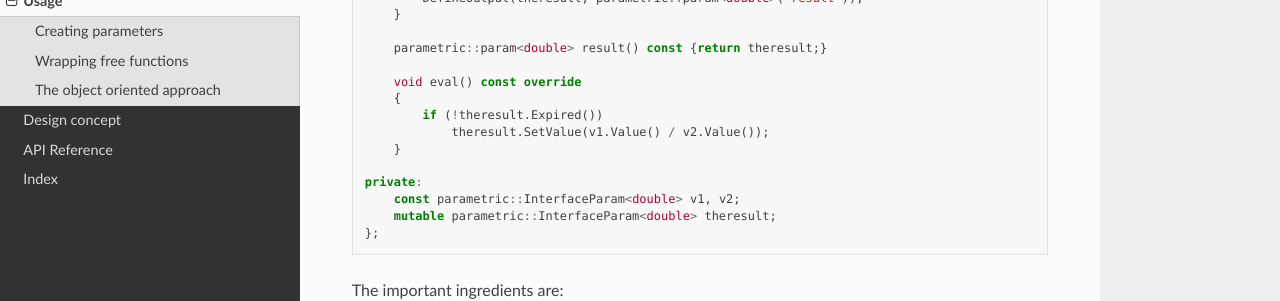
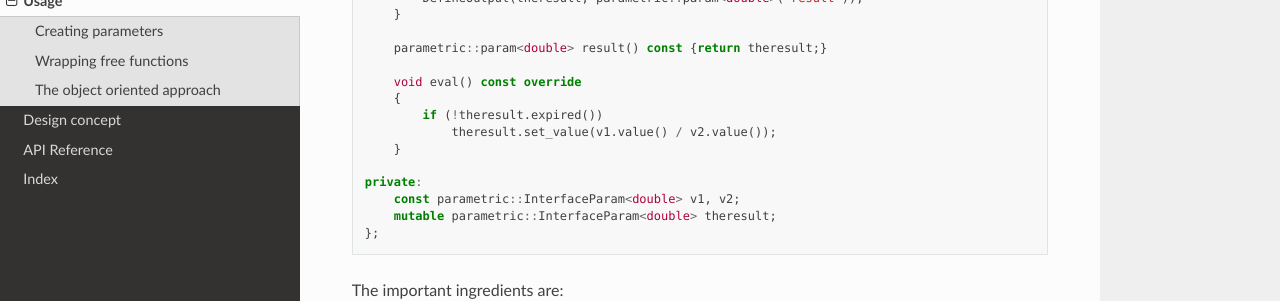
Before and after one commit to grunk-dev/parametric, a Sphinx documentation site: the page built from docs/usage.rst, in a window 1280 px wide and 900 px high, scrolled down 2006 px. Shown: the part 152-453 px from the top of the window. Built offline with Sphinx 7.4.7 and the Read the Docs theme 2.0.0, drawn with Linux system fonts in a browser that asks for light colours.

Commit message:
Made some methods lowercase

```diff
--- a/docs/usage.rst
+++ b/docs/usage.rst
@@ -112,8 +112,8 @@ Here's an example to define a custom compute node:
 
         void eval() const override
         {
-            if (!theresult.Expired())
-                theresult.SetValue(v1.Value() / v2.Value());
+            if (!theresult.expired())
+                theresult.set_value(v1.value() / v2.value());
         }
 
     private:
```
Also changed, not shown: 3 other files.
